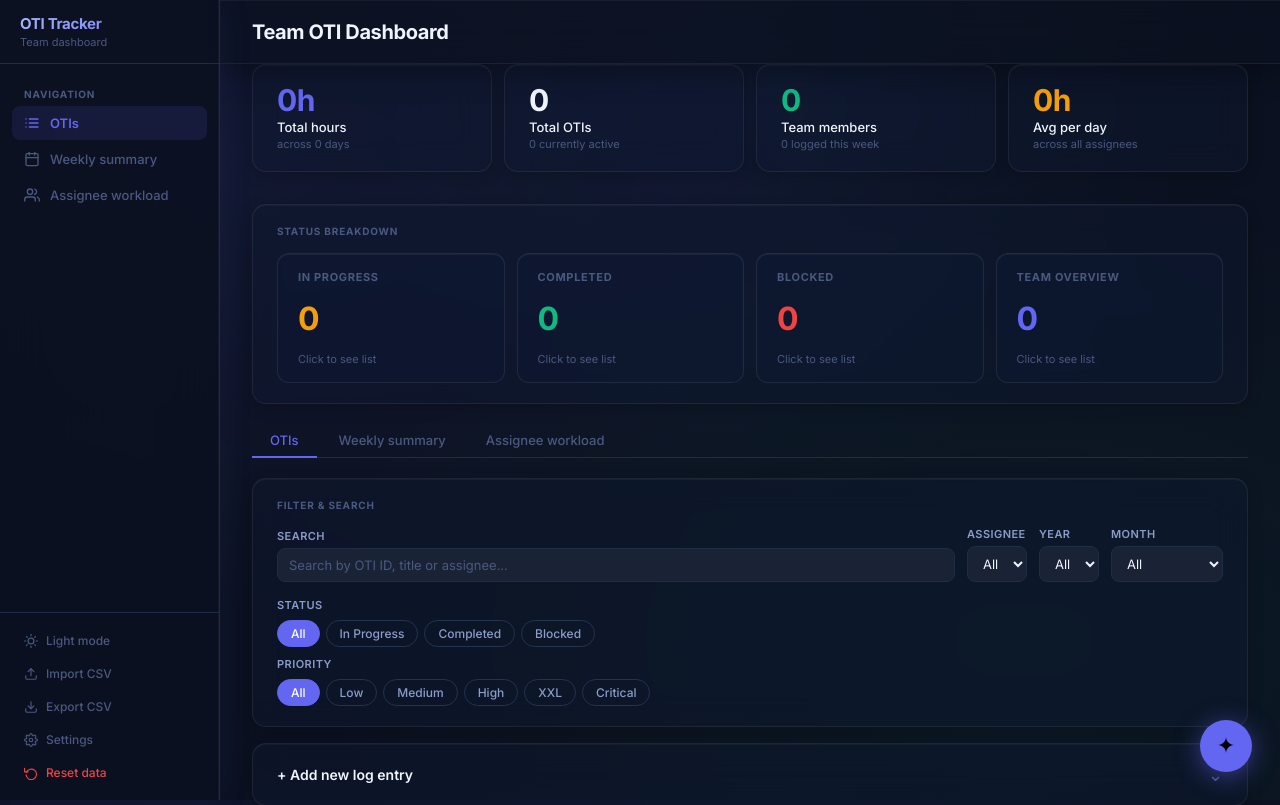
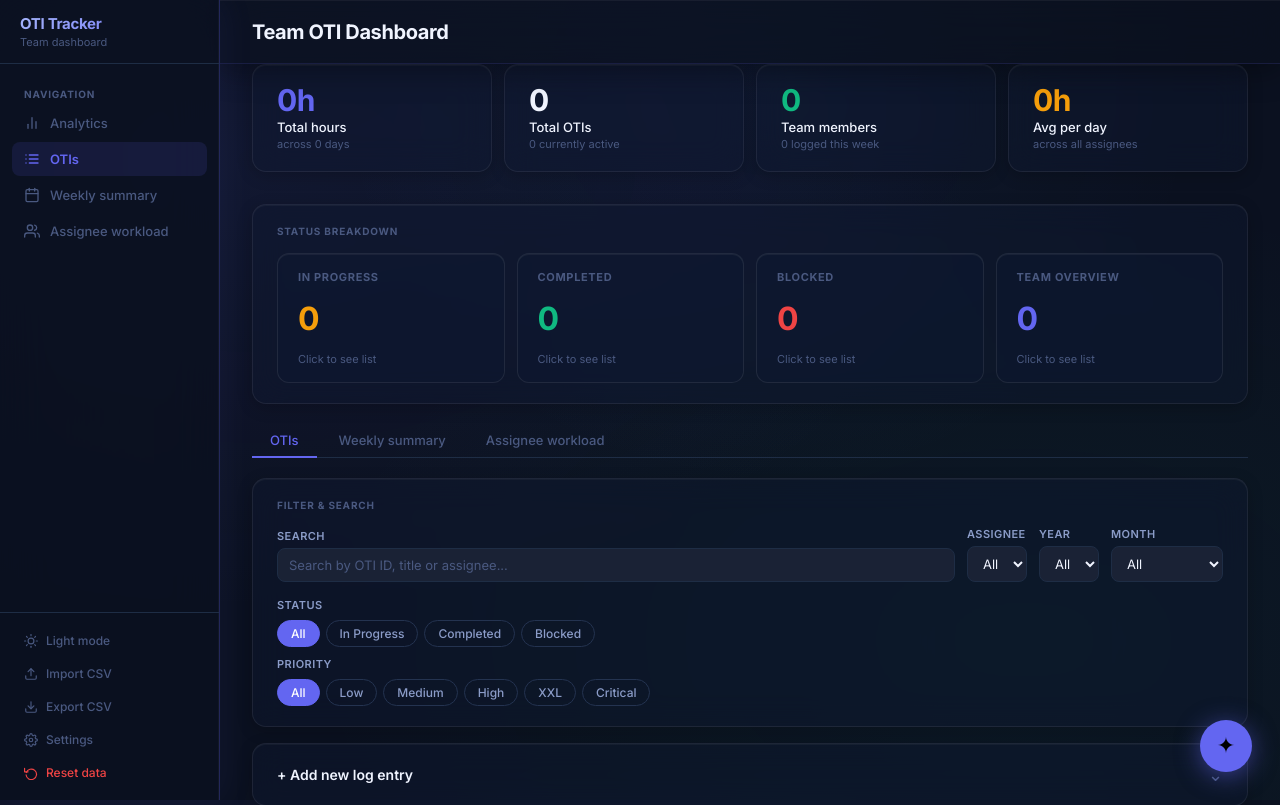
Before and after one commit to sreya-kambhatla/OTI-Tracker-AI, a React (Vite) app: page / in a window 1280 px wide. Shown: the top 805 px of the page. Built offline with nearby package versions, Linux system fonts and the light colour scheme.

Commit message:
Update Sidebar.jsx

```diff
--- a/src/components/Sidebar.jsx
+++ b/src/components/Sidebar.jsx
@@ -1,5 +1,8 @@
 import React from 'react';
 
+function AnalyticsIcon() {
+  return <svg width="16" height="16" viewBox="0 0 24 24" fill="none" stroke="currentColor" strokeWidth="2" strokeLinecap="round" strokeLinejoin="round"><line x1="18" y1="20" x2="18" y2="10"/><line x1="12" y1="20" x2="12" y2="4"/><line x1="6" y1="20" x2="6" y2="14"/></svg>;
+}
 function ListIcon() {
   return <svg width="16" height="16" viewBox="0 0 24 24" fill="none" stroke="currentColor" strokeWidth="2" strokeLinecap="round" strokeLinejoin="round"><line x1="8" y1="6" x2="21" y2="6"/><line x1="8" y1="12" x2="21" y2="12"/><line x1="8" y1="18" x2="21" y2="18"/><line x1="3" y1="6" x2="3.01" y2="6"/><line x1="3" y1="12" x2="3.01" y2="12"/><line x1="3" y1="18" x2="3.01" y2="18"/></svg>;
 }
@@ -29,9 +32,10 @@ function MoonIcon() {
 }
 
 const NAV = [
-  { id: "otis",     label: "OTIs",              Icon: ListIcon },
-  { id: "weekly",   label: "Weekly summary",    Icon: CalendarIcon },
-  { id: "workload", label: "Assignee workload", Icon: UsersIcon },
+  { id: "analytics", label: "Analytics",          Icon: AnalyticsIcon },
+  { id: "otis",      label: "OTIs",               Icon: ListIcon },
+  { id: "weekly",    label: "Weekly summary",     Icon: CalendarIcon },
+  { id: "workload",  label: "Assignee workload",  Icon: UsersIcon },
 ];
 
 function Sidebar({ tab, onTab, theme, onToggleTheme, onImport, onExport, onSettings, onReset }) {
```
